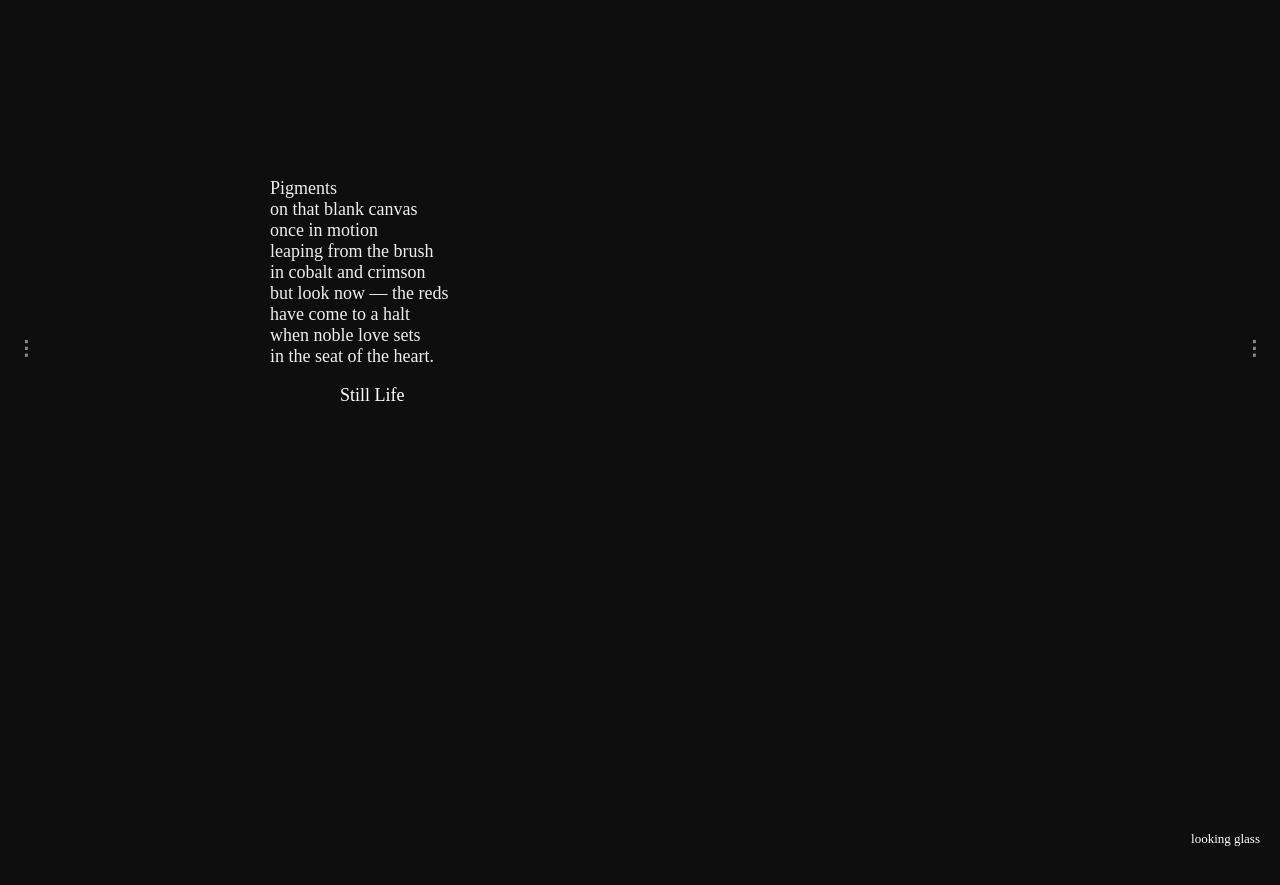
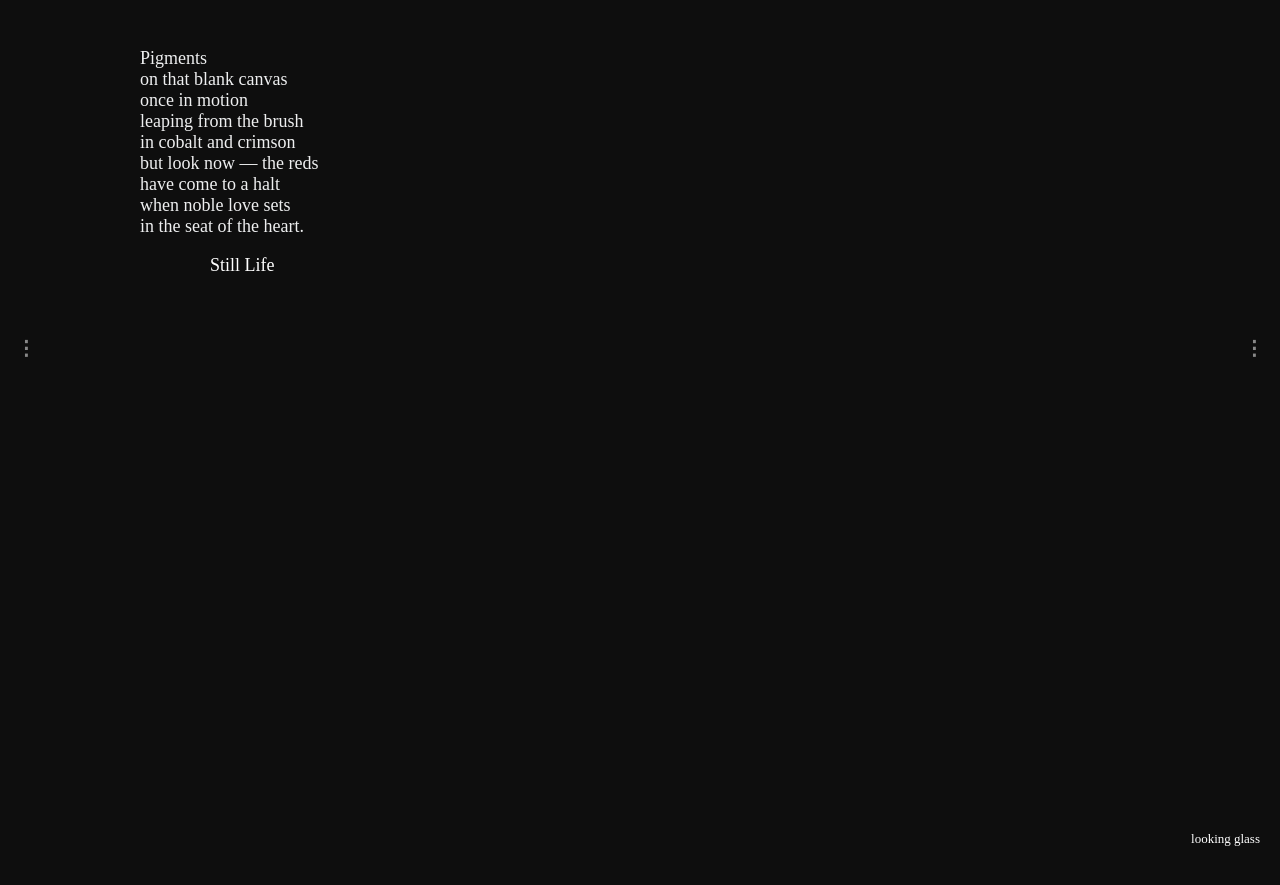
Before and after one commit to hafizzainal/hafizzainal.github.io, a Jekyll site: the page built from index.md, in a window 1280 px wide. Shown: the top 885 px of the page. Built offline with Jekyll 4.4.1, drawn with Linux system fonts in a browser that asks for light colours; our own code applies the rules of GitHub Pages for plain Markdown files.

Commit message:
Update default.html

```diff
--- a/_layouts/default.html
+++ b/_layouts/default.html
@@ -42,7 +42,7 @@ img {vertical-align: middle;}
 /* Create two equal columns that floats next to each other */
 .column {
     float: left;
-    width: 40%;
+    width: 50%;
     padding: 10px;
 }
 
@@ -73,7 +73,7 @@ img {vertical-align: middle;}
 
 .mySlidesText {
   display: none;
-  padding: 150px;
+  padding: 20px;
   margin: 20 auto;
   margin-left: 80px;
   font-size: 18px;
```
